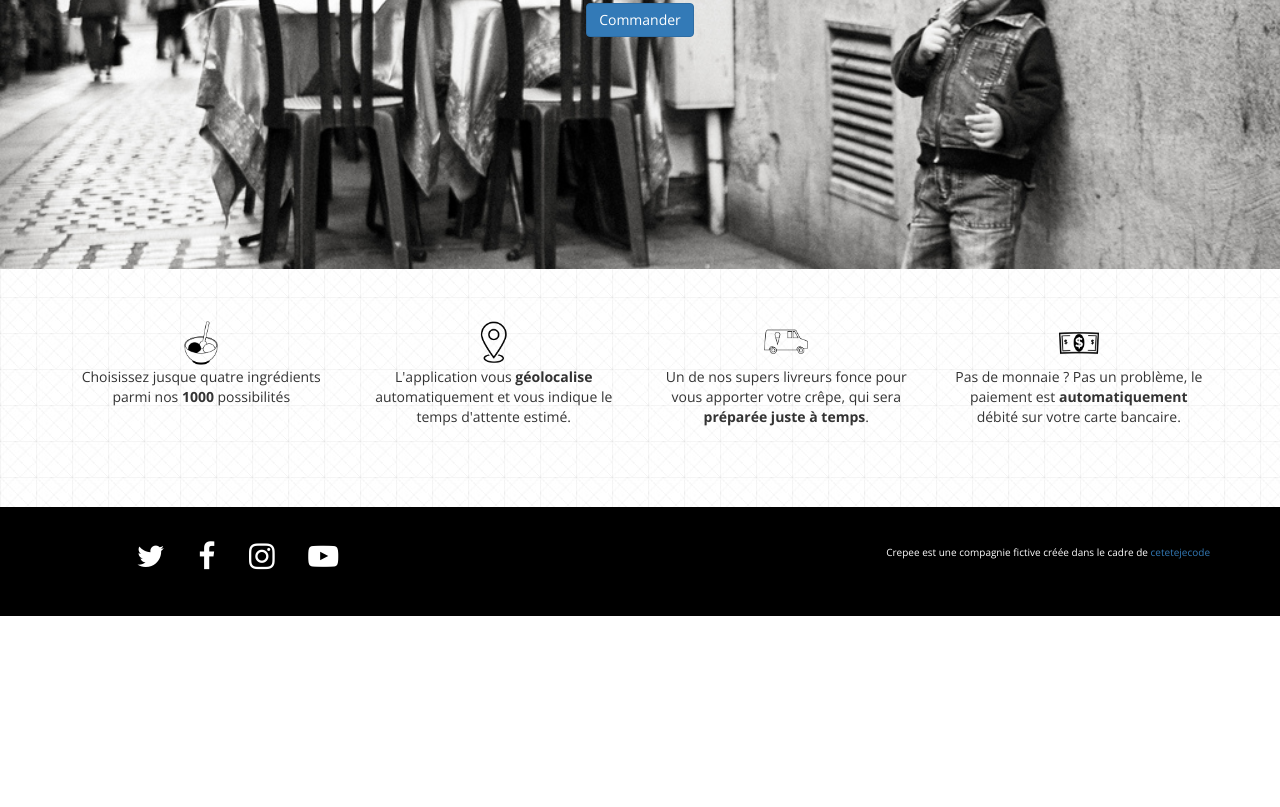
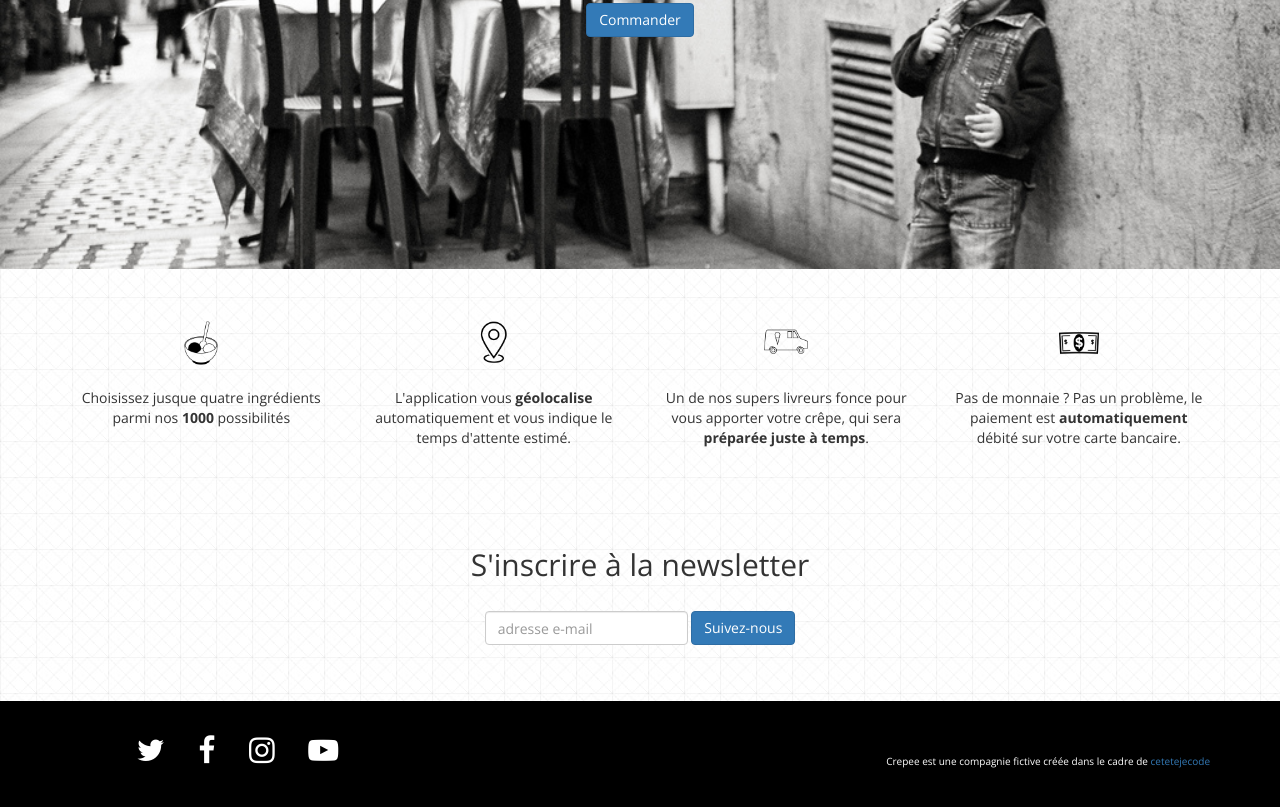
Before and after one commit to iambins/iceme-github, a plain HTML site: page index.html in a window 1280 px wide. Shown: the part 351-1158 px from the top of the page. Before the commit the page ends 967 px from the top, so only its background shows below. Drawn offline with nearby package versions, Linux system fonts and the light colour scheme; a script that the page names is missing.

Commit message:
Formulaire newsletter

```diff
--- a/css/style.css
+++ b/css/style.css
@@ -1,6 +1,11 @@
 body {
 	background-image: url("../images/grid.jpg");
 	font-family: "Open Sans"
+}
+
+.vertical-spacer {
+	padding-top:2em;
+	padding-bottom:2em;
 }
 
 #footer {
@@ -62,7 +67,7 @@ body {
 
 .container p {
 	font-weight: 300;
-	margin-top: 1.5	em;
+	margin-top: 1.5em;
 }
 
 .navbar-transparent {
--- a/index.html
+++ b/index.html
@@ -120,9 +120,33 @@ var scr = d.getElementsByTagName(t)[0], par = scr.parentNode; par.insertBefore(s
             débité sur votre carte bancaire.
           </p>
     </div>
-
   </div>
 </div>
+
+
+        <div class="container">
+         <div class="row">
+           <div class="col-xs-12 text-center">
+                        <!-- Begin MailChimp Signup Form -->
+
+            <div id="mc_embed_signup">
+            <form action="https://crepee.us17.list-manage.com/subscribe/post?u=658135aa5fdb57977d469f15d&amp;id=153e61225d" method="post" id="mc-embedded-subscribe-form" name="mc-embedded-subscribe-form" class="validate form-inline" target="_blank" novalidate>
+                <div id="mc_embed_signup_scroll">
+              <h2>S'inscrire à la newsletter</h2>
+              <br />
+              <input type="email" value="" name="EMAIL" class="email form-control" id="mce-EMAIL" placeholder="adresse e-mail" required>
+                <!-- real people should not fill this in and expect good things - do not remove this or risk form bot signups-->
+                <input type="submit" value="Suivez-nous" name="subscribe" id="mc-embedded-subscribe" class="btn btn-primary"></div>
+                </div>
+            </form>
+            </div>
+
+            <!--End mc_embed_signup-->
+         </div>
+       </div>
+      </div>
+<div class= "vertical-spacer"></div>
+
 
 
       <div id="footer">
@@ -153,7 +177,8 @@ var scr = d.getElementsByTagName(t)[0], par = scr.parentNode; par.insertBefore(s
           </div>
          </div>
        </div>
-      </div>
+
+
         </div>
 
     <script src="https://ajax.googleapis.com/ajax/libs/jquery/1.11.1/jquery.min.js"></script>
```
